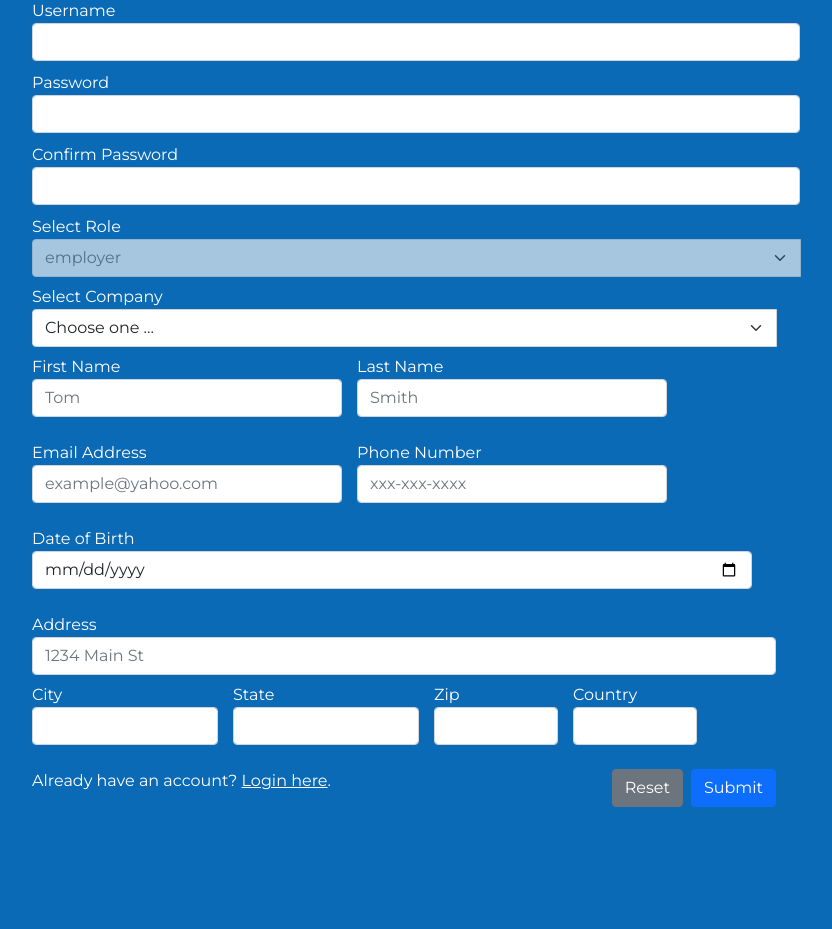
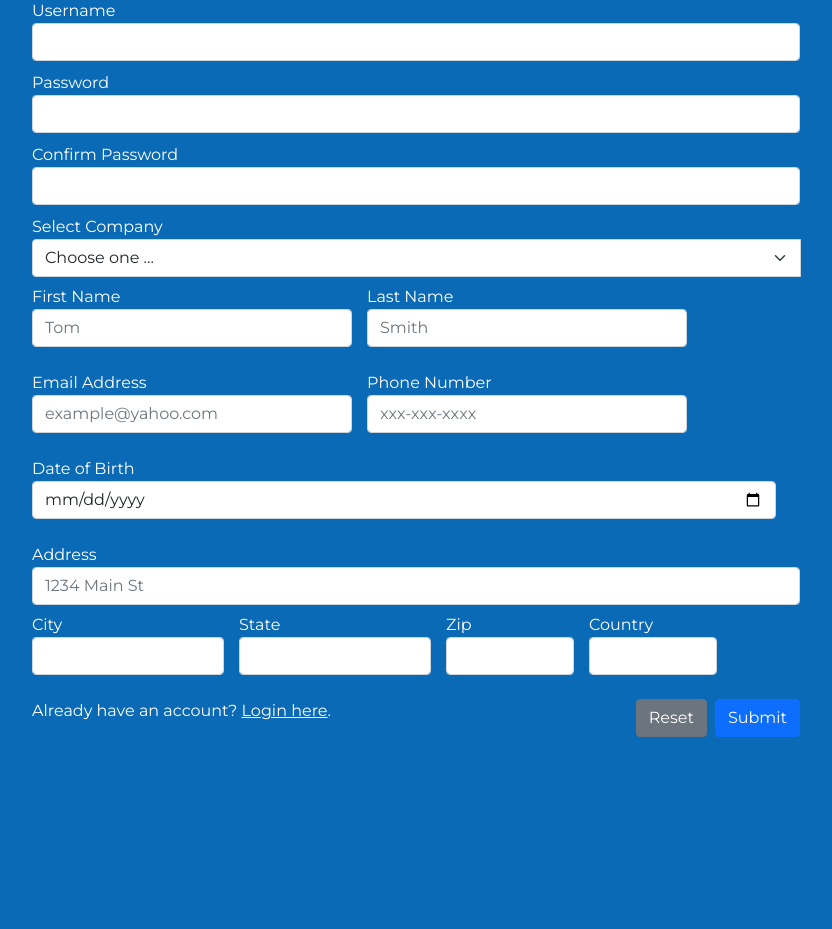
Before and after one commit to christopher-stack/christopher-stack.github.io, a PHP site: page /Resources/php/server/RegisterEmployer.php in a window 1280 px wide. Shown: the part 142-1071 px from the top of the page, without its empty margins (224-1056 px from the left). After the commit the page ends 879 px from the top, so only its background shows below. Run offline with PHP 8.4, Linux system fonts and the light colour scheme; tables that the repository leaves empty or names only in its code hold one stand-in row (values such as "Sample post"); some libraries are stand-ins or nearby versions.

Commit message:
[Change] Remove "Select Role" field and default the value of role to "employer" for form on RegisterEmployer page

```diff
--- a/Resources/php/server/RegisterEmployer.php
+++ b/Resources/php/server/RegisterEmployer.php
@@ -16,7 +16,8 @@ function getData($link, $query) {
 // Define variables and initialize with empty values
 $username = $password = $confirm_password = "";
 $username_err = $password_err = $confirm_password_err = "";
-$role = $role_err = "";
+$role = "employer";
+$role_err = "";
 $company = $company_err = "";
 $fname = $lname = "";
 $fname_err = $lname_err = "";
@@ -85,11 +86,11 @@ if($_SERVER["REQUEST_METHOD"] == "POST" && isset($_POST)) {
     }
 
     // Validate role data
-    if(empty(trim($_POST["roleEntry"]))){
-        $role_err = "Please enter/select a valid role.";
-    } else{
-        $role = trim($_POST["roleEntry"]);
-    }
+    // if(empty(trim($_POST["roleEntry"]))){
+    //     $role_err = "Please enter/select a valid role.";
+    // } else{
+    //     $role = trim($_POST["roleEntry"]);
+    // }
     // Validate company data
     if(empty(trim($_POST["companyEntry"]))){
         $company_err = "Please enter/select a valid company.";
@@ -249,7 +250,7 @@ if($_SERVER["REQUEST_METHOD"] == "POST" && isset($_POST)) {
                 <input type="password" name="confirm_password" class="form-control" value="<?php echo $confirm_password; ?>">
                 <span class="help-block"><?php echo $confirm_password_err; ?></span>
             </div>
-            <div class="form-group row mb-4 <?php echo (!empty($role_err)) ? 'has-error' : ''; ?>">
+            <!-- <div class="form-group row mb-4 <?php //echo (!empty($role_err)) ? 'has-error' : ''; ?>">
                 <label for="roleEntry">Select Role</label>
                 <div class="input-group mb-2">
                 <select class="form-select" name="roleEntry" disabled>
@@ -257,8 +258,8 @@ if($_SERVER["REQUEST_METHOD"] == "POST" && isset($_POST)) {
                     <option value="employer" selected>employer</option>
                     <option value="admin">admin</option>
                 </select>
-                <span class="help-block"><?php echo $role_err; ?></span>
-            </div>
+                <span class="help-block"><?php //echo $role_err; ?></span>
+            </div> -->
             <div class="form-group row mb-4 <?php echo (!empty($company_err)) ? 'has-error' : ''; ?>">
                 <label for="companyEntry">Select Company</label>
                 <div class="input-group mb-2">
```
